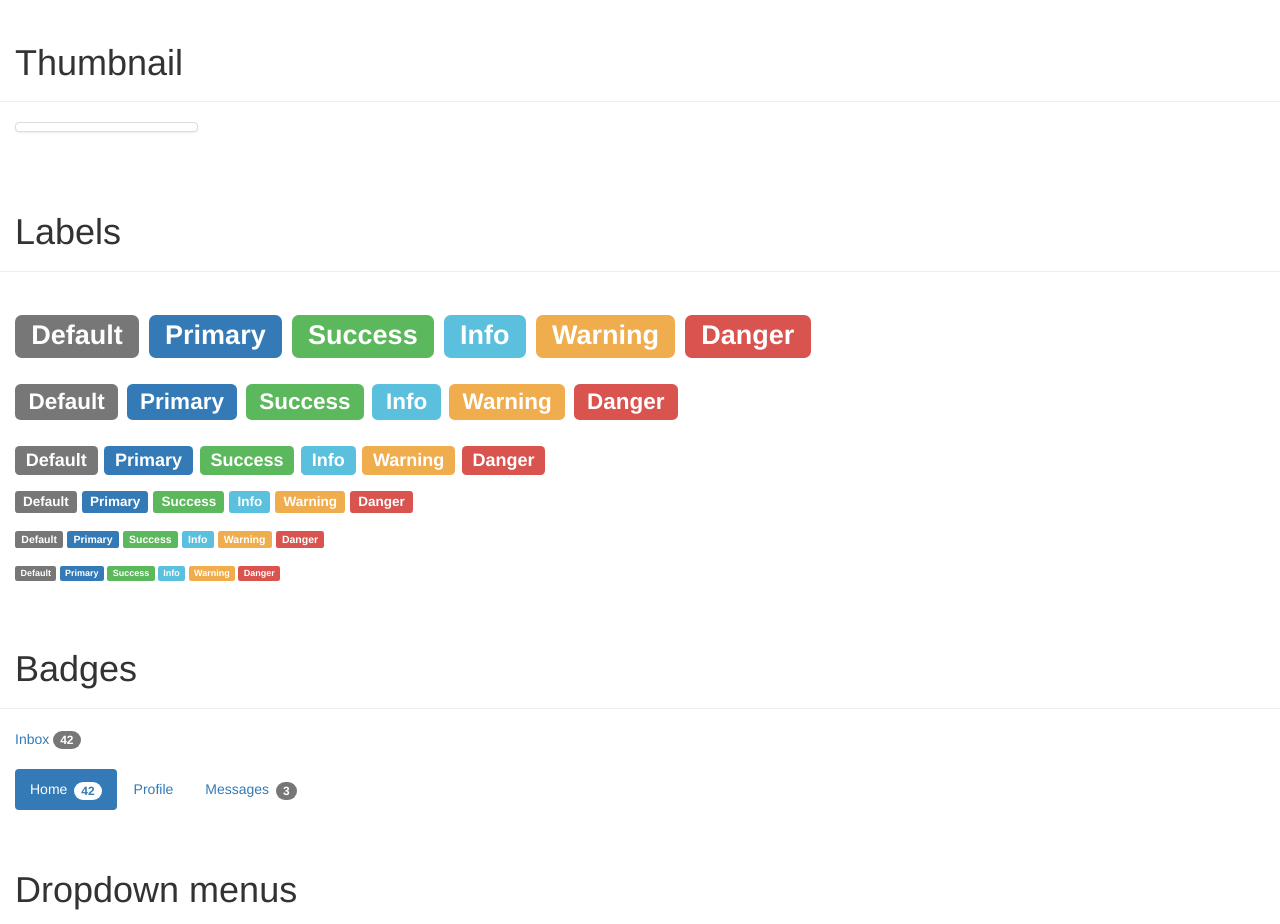
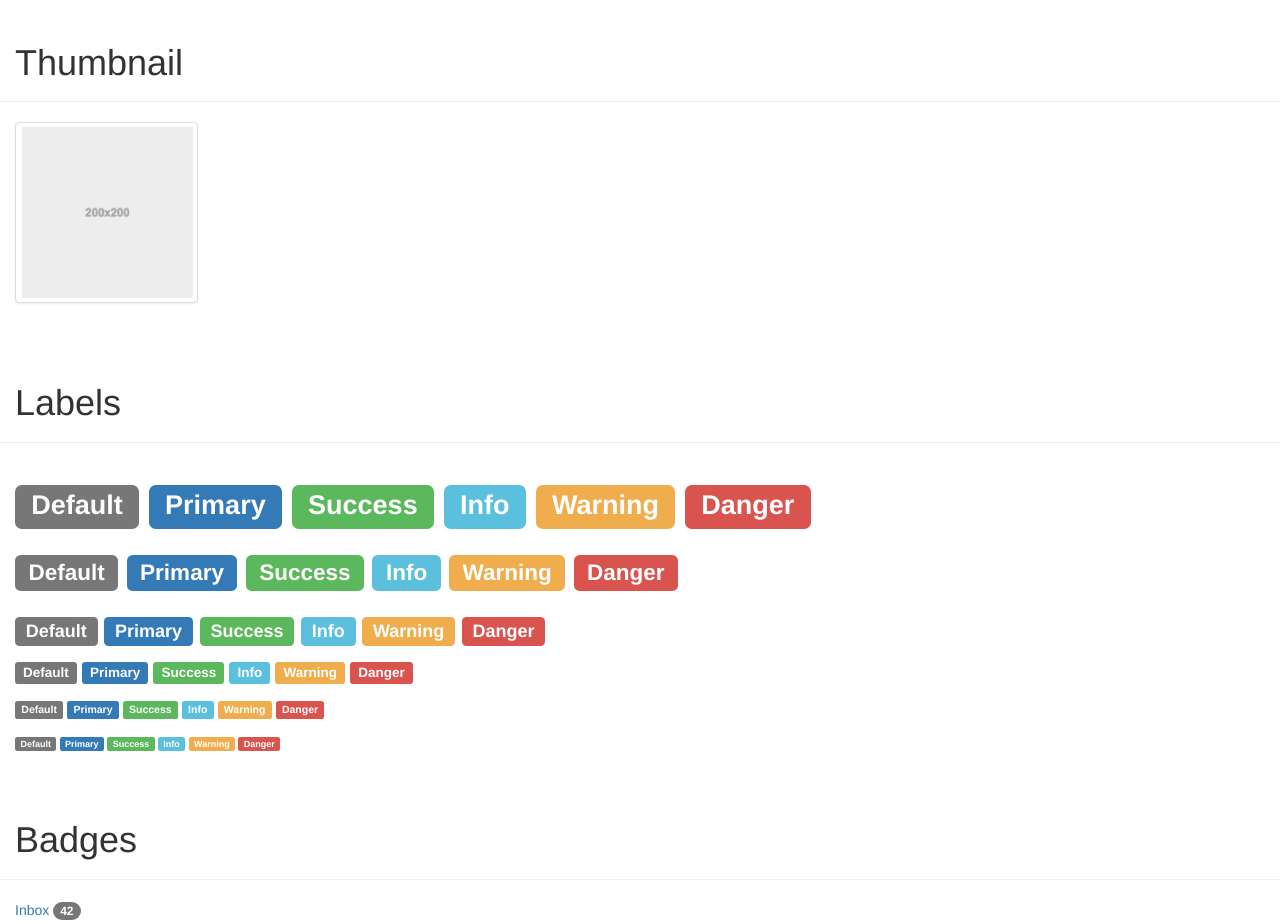
Before and after one commit to bimiriya/bootstrap-template, a plain HTML site: page index.html in a window 1280 px wide. Shown: the part 1200-2124 px from the top of the page. Drawn offline with nearby package versions, Linux system fonts and the light colour scheme.

Commit message:
fixed thumbnail

```diff
--- a/index.html
+++ b/index.html
@@ -371,7 +371,7 @@
       <div class="row">
           <div class="col-xs-12 col-md-2 col-sm-6">
             <a href="#" class="thumbnail">
-              <img src="thumbnail.png" alt="">
+              <img src="assets/images/thumbnail.png" alt="">
             </a>
           </div>
         </div>
```
